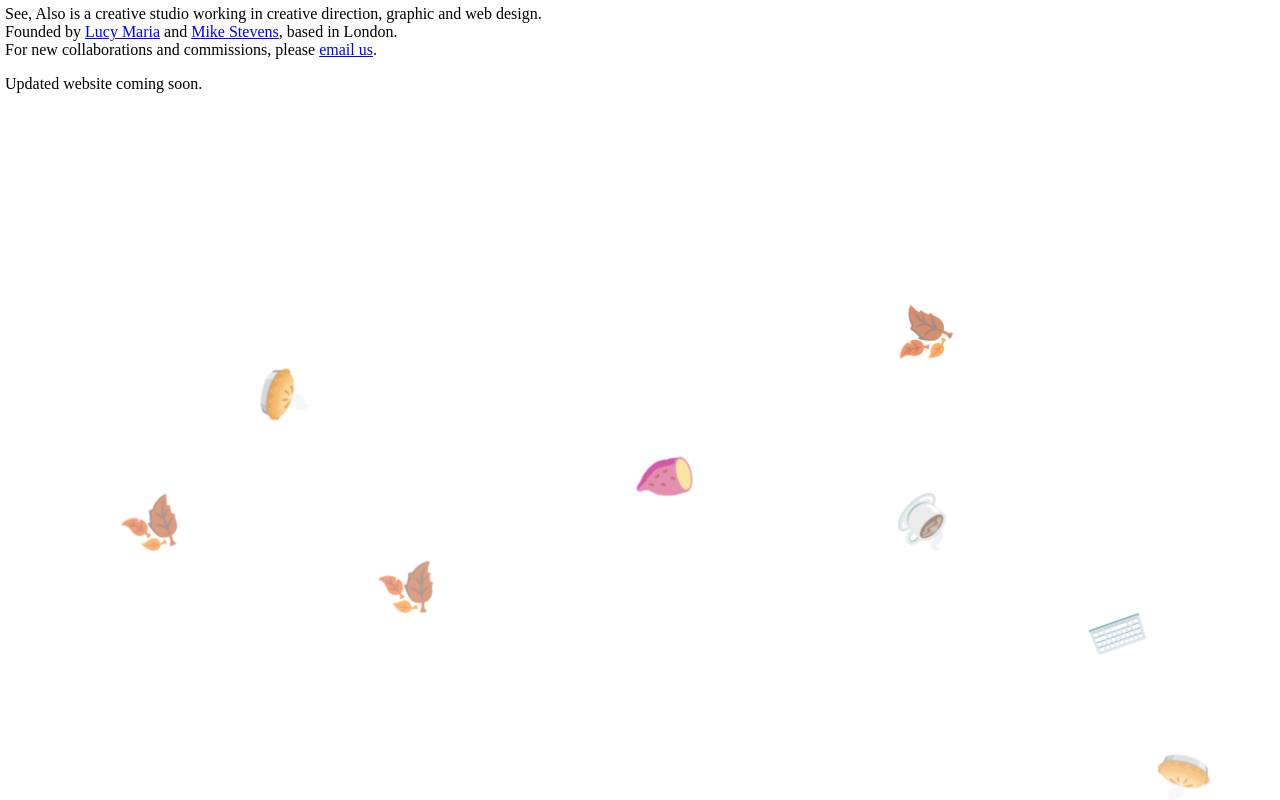
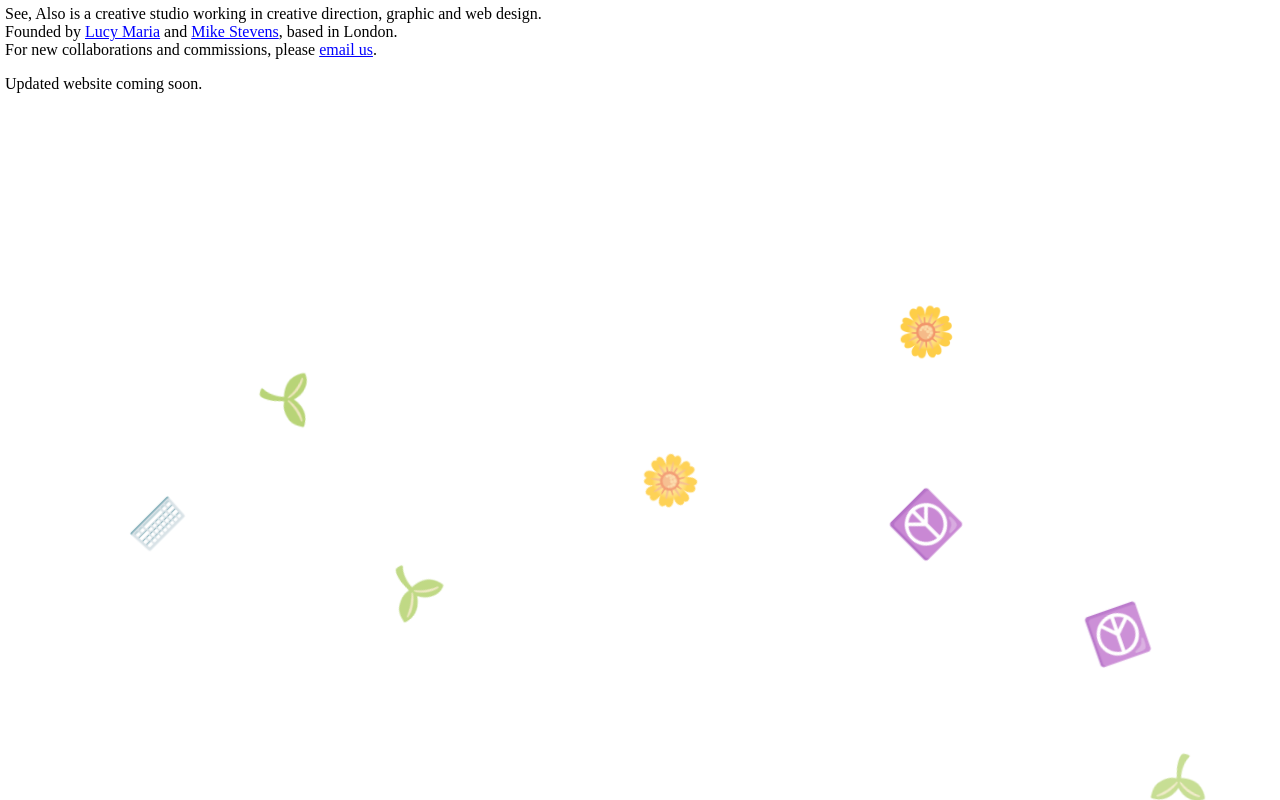
Before and after one commit to see-also-studio/temp-website, a plain HTML site: page old.html in a window 1280 px wide. Drawn offline with Linux system fonts and the light colour scheme.

Commit message:
Update old.html

```diff
--- a/old.html
+++ b/old.html
@@ -21,16 +21,16 @@
     <p>Updated website coming soon.</p>
 </section>
 <div class="falling">
-    <div>🥧</div>
-     <div>☕</div>
-    <div>🍂</div>
-    <div>🍠</div>
+    <div>🌱</div>
+     <div>☮️</div>
     <div>⌨️</div>
-    <div>☕</div>
-    <div>🥧</div>
-    <div>🍂</div>
+    <div>🌼</div>
+    <div>☮️</div>
+    <div>⌨️</div>
+    <div>🌱</div>
+    <div>🌼</div>
     <div>🖱️</div>
-    <div>🍂</div>
+    <div>🌱</div>
 
 </div>
 <script defer src='https://static.cloudflareinsights.com/beacon.min.js' data-cf-beacon='{"token": "4ff2c940a9c14de49a1b2d0588b543c0"}'></script>
```
